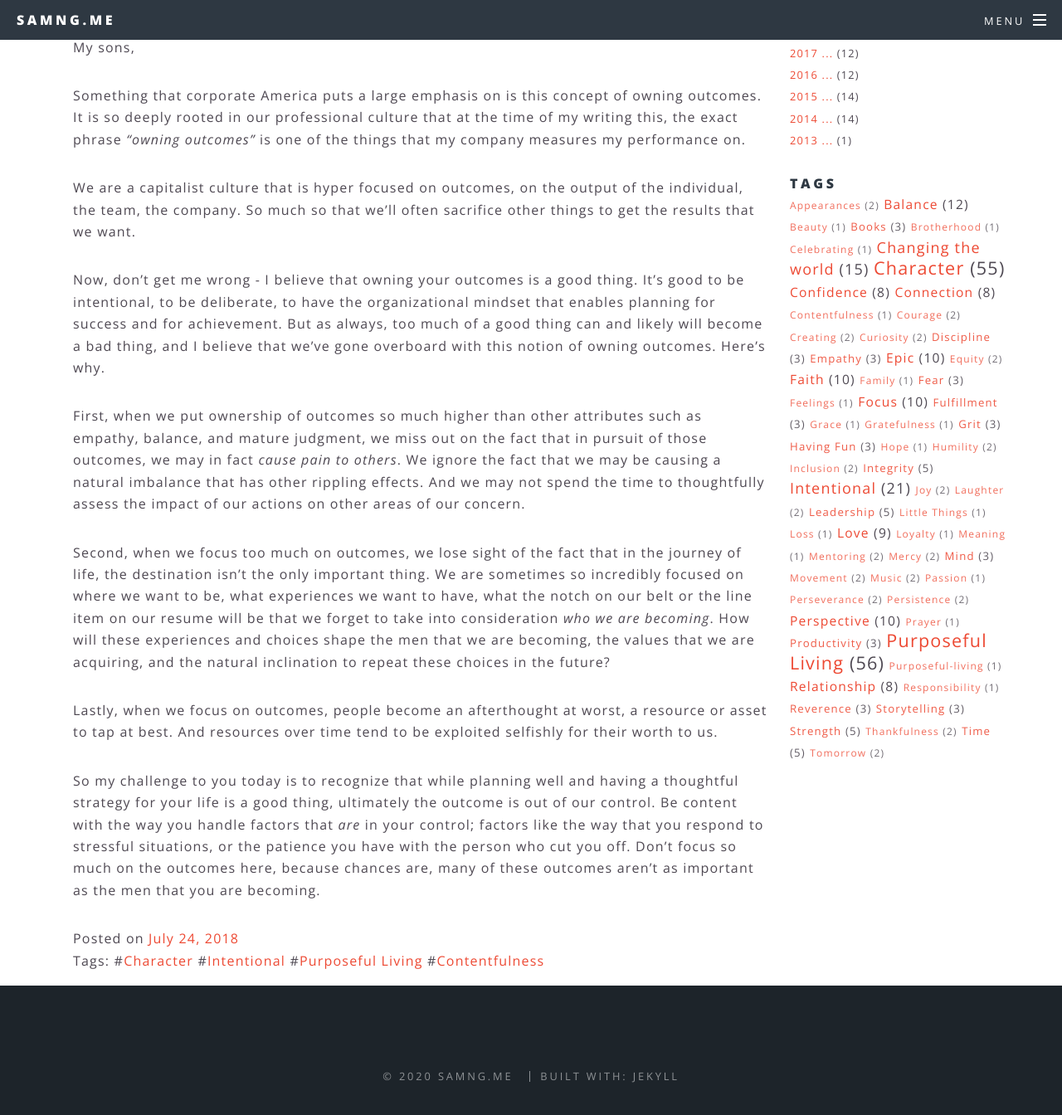
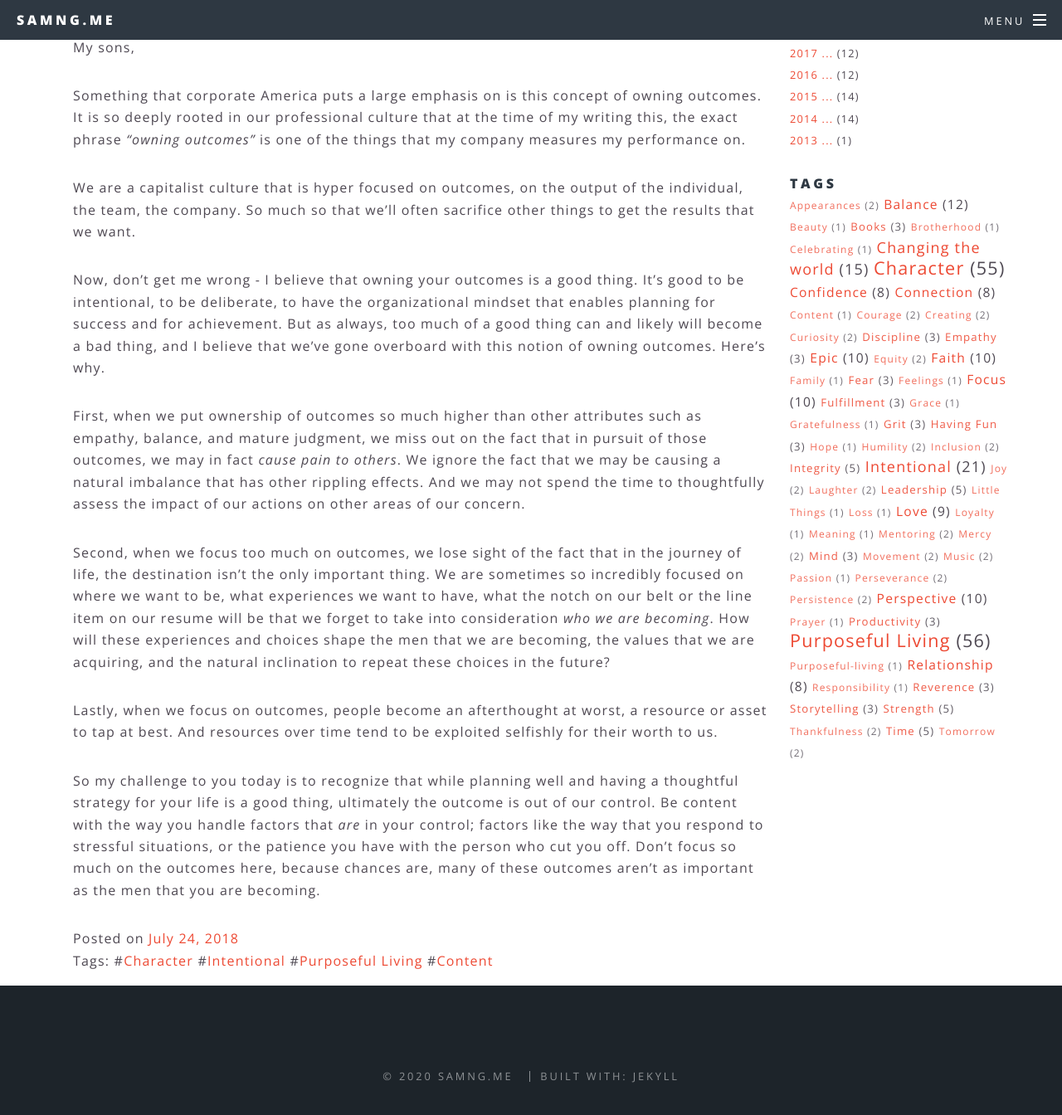
Before and after one commit to samng96/samng.me, a Jekyll site: the page built from letters-to-my-son/_posts/2018-07-24-being-content-with-your-actions.markdown, in a window 1280 px wide and 1400 px high, scrolled down 494 px. Shown: the top 1344 px of the window at 83% size. Built offline with Jekyll 4.4.1, drawn with Linux system fonts in a browser that asks for light colours.

Commit message:
contentful

```diff
--- a/letters-to-my-son/_posts/2018-07-24-being-content-with-your-actions.markdown
+++ b/letters-to-my-son/_posts/2018-07-24-being-content-with-your-actions.markdown
@@ -6,7 +6,7 @@ tags:
 - Character
 - Intentional
 - Purposeful Living
-- Contentfulness
+- Content
 ---
 My sons,
 
--- /dev/null
+++ b/tags/content.html
@@ -0,0 +1,4 @@
+---
+layout: tag_view
+tag_name: Content
+---
--- a/tags/contentful.html
+++ /dev/null
@@ -1,4 +0,0 @@
----
-layout: tag_view
-tag_name: Contentful
----
```
